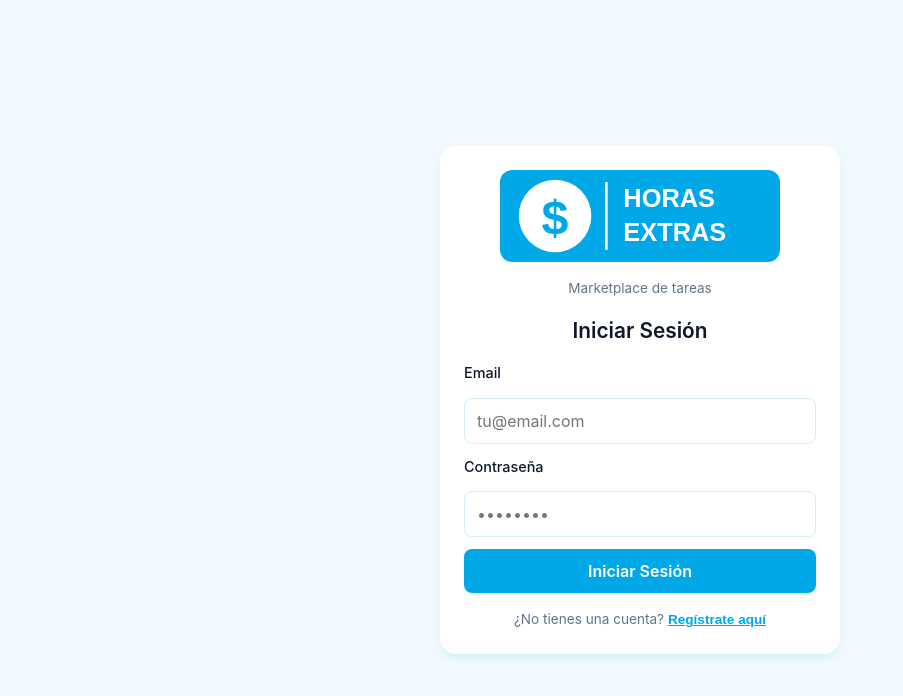
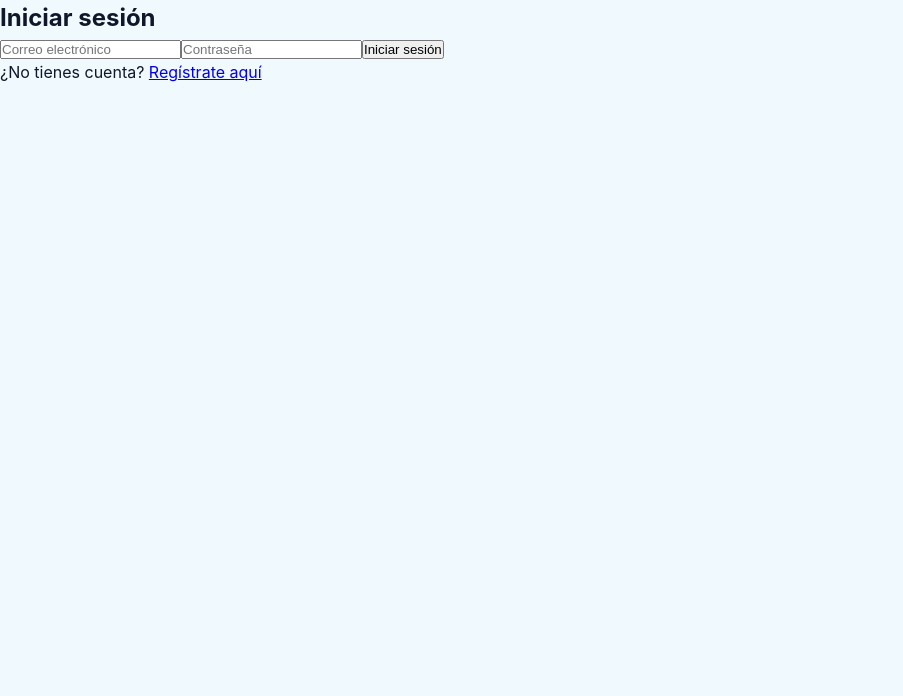
Before and after one commit to SCODAapp/HORASEXRASS, a React (Vite) app: page / in a window 1280 px wide. Shown: the top 696 px of the page, without its empty margins (0-903 px from the left). Built offline with nearby package versions, Linux system fonts and the light colour scheme.

Commit message:
Refactor Login component and update login logic

```diff
--- a/src/components/Login.tsx
+++ b/src/components/Login.tsx
@@ -1,100 +1,52 @@
 import { useState } from 'react';
 import { useAuth } from '../contexts/AuthContext';
 
-interface LoginProps {
-  onToggleView: () => void;
+export default function Login() {
+  const { login } = useAuth();
+  const [email, setEmail] = useState('');
+  const [password, setPassword] = useState('');
+  const [loading, setLoading] = useState(false);
+
+  const handleLogin = async (e: React.FormEvent) => {
+    e.preventDefault();
+    setLoading(true);
+
+    const result = await login(email, password);
+    alert(result.message);
+
+    if (result.success) {
+      // Redirige a la pantalla principal o dashboard
+      console.log('Login exitoso');
     }
 
-export default function Login({ onToggleView }: LoginProps) {
-  const [email, setEmail] = useState('');
-  const [password, setPassword] = useState('');
-  const [error, setError] = useState('');
-  const [loading, setLoading] = useState(false);
-  const { signIn } = useAuth();
-
-  const handleSubmit = async (e: React.FormEvent) => {
-    e.preventDefault();
-    setError('');
-    setLoading(true);
-
-    try {
-      await signIn(email, password);
-    } catch (err: any) {
-      setError(err.message || 'Error al iniciar sesión');
-      console.error(err);
-    } finally {
     setLoading(false);
-    }
   };
 
   return (
-    <div className="auth-container">
-      <div className="auth-card">
-        <svg className="auth-logo" viewBox="0 0 463 152" fill="none" xmlns="http://www.w3.org/2000/svg" style={{ width: '280px', height: 'auto', margin: '0 auto 1rem', pointerEvents: 'none' }}>
-          <rect width="463" height="152" rx="20" fill="#00A8E8"/>
-          <circle cx="91" cy="76" r="60" fill="white"/>
-          <text x="91" y="106" fill="#00A8E8" fontSize="80" fontWeight="bold" fontFamily="Arial, sans-serif" textAnchor="middle">$</text>
-          <line x1="176" y1="20" x2="176" y2="132" stroke="white" strokeWidth="4"/>
-          <text x="204" y="62" fill="white" fontSize="42" fontWeight="bold" fontFamily="Arial, sans-serif">HORAS</text>
-          <text x="204" y="118" fill="white" fontSize="42" fontWeight="bold" fontFamily="Arial, sans-serif">EXTRAS</text>
-        </svg>
-        <p className="auth-subtitle">Marketplace de tareas</p>
-
-        <h2 className="auth-heading">Iniciar Sesión</h2>
-
-        {error && (
-          <div className="error-message">
-            {error}
-          </div>
-        )}
-
-        <form onSubmit={handleSubmit} className="auth-form">
-          <div className="form-group">
-            <label htmlFor="email" className="form-label">
-              Email
-            </label>
+    <div className="login-form">
+      <h2>Iniciar sesión</h2>
+      <form onSubmit={handleLogin}>
         <input
-              id="email"
           type="email"
+          placeholder="Correo electrónico"
           value={email}
           onChange={(e) => setEmail(e.target.value)}
           required
-              className="form-input"
-              placeholder="tu@email.com"
         />
-          </div>
-
-          <div className="form-group">
-            <label htmlFor="password" className="form-label">
-              Contraseña
-            </label>
         <input
-              id="password"
           type="password"
+          placeholder="Contraseña"
           value={password}
           onChange={(e) => setPassword(e.target.value)}
           required
-              className="form-input"
-              placeholder="••••••••"
         />
-          </div>
-
-          <button
-            type="submit"
-            disabled={loading}
-            className="btn-primary"
-          >
-            {loading ? 'Iniciando sesión...' : 'Iniciar Sesión'}
+        <button type="submit" disabled={loading}>
+          {loading ? 'Procesando...' : 'Iniciar sesión'}
         </button>
       </form>
-
-        <p className="auth-toggle">
-          ¿No tienes una cuenta?{' '}
-          <button onClick={onToggleView} className="link-button">
-            Regístrate aquí
-          </button>
+      <p>
+        ¿No tienes cuenta? <a href="/register">Regístrate aquí</a>
       </p>
-      </div>
     </div>
   );
 }
```
Lines whose indentation alone changed are shown as unchanged.
